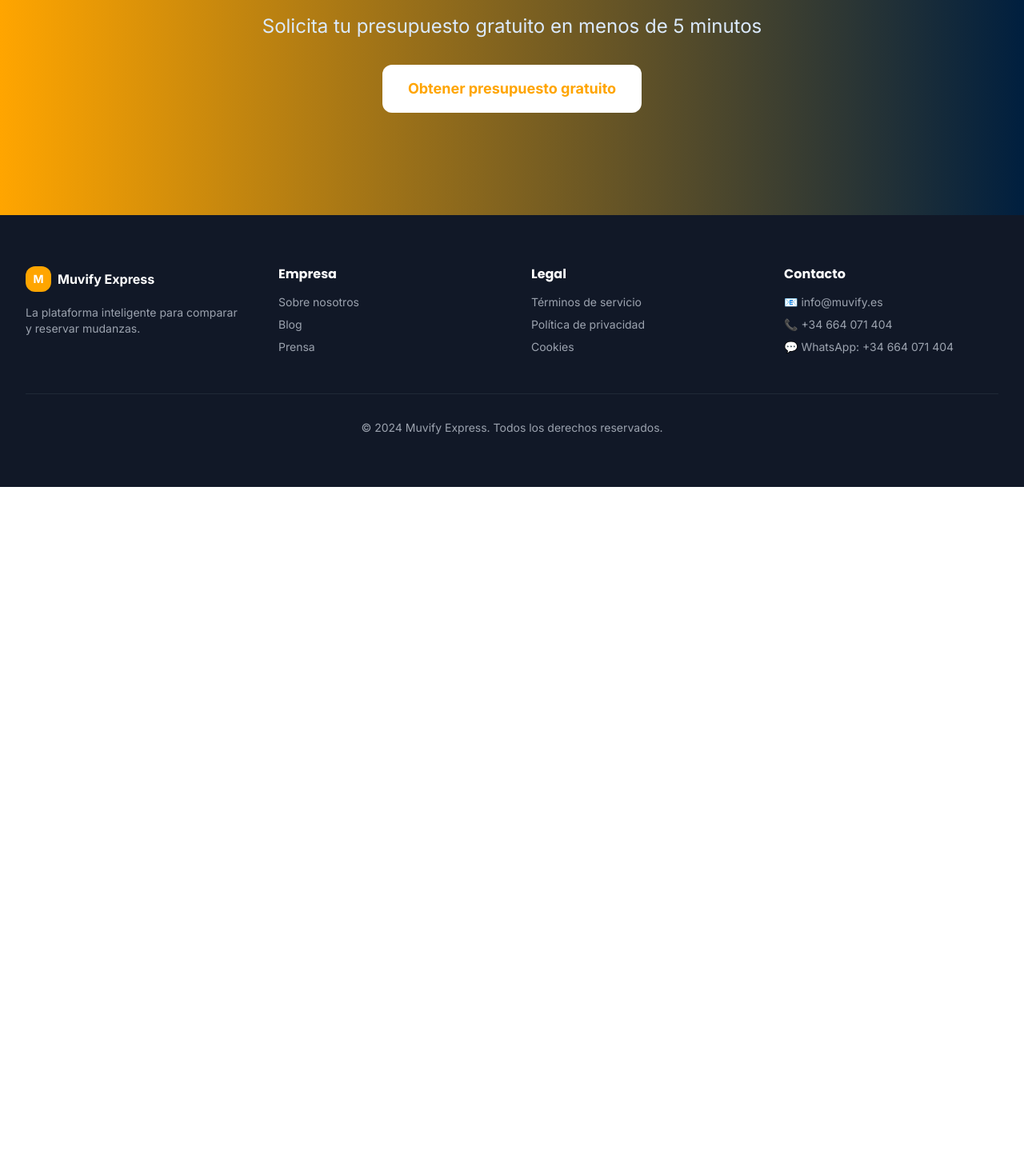
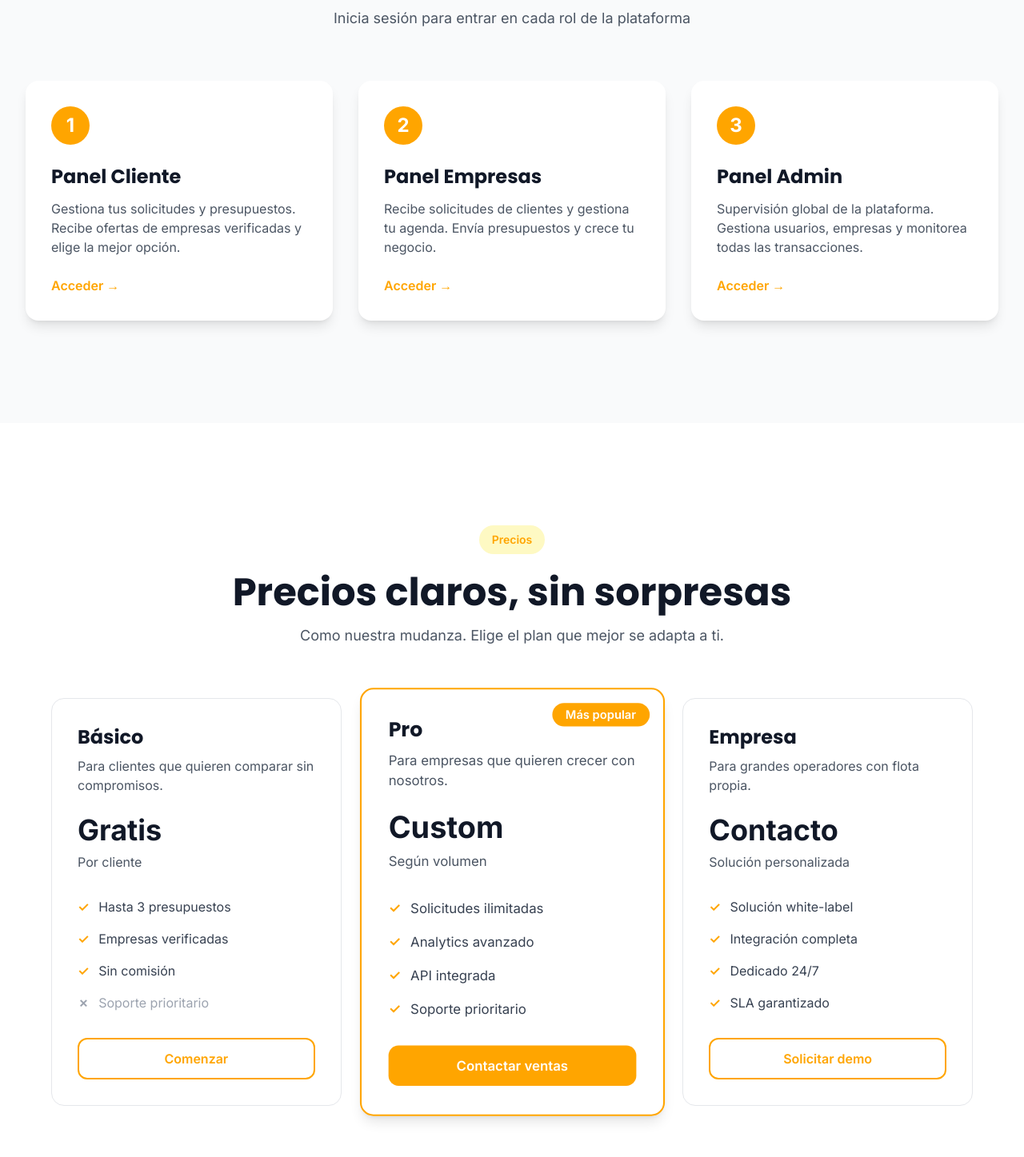
Before and after one commit to joiceburgos29-PNG/muvifyexpress, a Vue app: page / in a window 1280 px wide. Shown: the part 4423-5870 px from the top of the page at 80% size. Before the commit the page ends 5032 px from the top, so only its background shows below. Built offline with nearby package versions, Linux system fonts and the light colour scheme.

Commit message:
feat: add access panels and pricing sections to Home page
Co-authored-by: joiceburgos29-PNG <307513468+joiceburgos29-PNG@users.noreply.github.com>

```diff
--- a/src/views/Home.vue
+++ b/src/views/Home.vue
@@ -396,6 +396,191 @@
       </div>
     </section>
 
+    <!-- Access Panels Section -->
+    <section class="py-20 md:py-32 bg-gray-50">
+      <div class="max-w-7xl mx-auto px-4 sm:px-6 lg:px-8">
+        <div class="text-center mb-16">
+          <h2 class="text-4xl md:text-5xl font-bold text-gray-900 mb-4">
+            Accede a los paneles
+          </h2>
+          <p class="text-lg text-gray-600">
+            Inicia sesión para entrar en cada rol de la plataforma
+          </p>
+        </div>
+
+        <div class="grid grid-cols-1 md:grid-cols-3 gap-8">
+          <!-- Panel Cliente -->
+          <router-link to="/client-login" class="group">
+            <div class="bg-white rounded-xl shadow-lg hover:shadow-2xl transition transform hover:-translate-y-2 p-8 h-full cursor-pointer">
+              <div class="w-12 h-12 bg-primary text-white rounded-full flex items-center justify-center text-2xl font-bold mb-6 group-hover:scale-110 transition">
+                1
+              </div>
+              <h3 class="text-2xl font-bold text-gray-900 mb-3">Panel Cliente</h3>
+              <p class="text-gray-600">
+                Gestiona tus solicitudes y presupuestos. Recibe ofertas de empresas verificadas y elige la mejor opción.
+              </p>
+              <div class="mt-6 text-primary font-semibold group-hover:translate-x-2 transition inline-flex items-center gap-2">
+                Acceder →
+              </div>
+            </div>
+          </router-link>
+
+          <!-- Panel Empresas -->
+          <router-link to="/company-login" class="group">
+            <div class="bg-white rounded-xl shadow-lg hover:shadow-2xl transition transform hover:-translate-y-2 p-8 h-full cursor-pointer">
+              <div class="w-12 h-12 bg-primary text-white rounded-full flex items-center justify-center text-2xl font-bold mb-6 group-hover:scale-110 transition">
+                2
+              </div>
+              <h3 class="text-2xl font-bold text-gray-900 mb-3">Panel Empresas</h3>
+              <p class="text-gray-600">
+                Recibe solicitudes de clientes y gestiona tu agenda. Envía presupuestos y crece tu negocio.
+              </p>
+              <div class="mt-6 text-primary font-semibold group-hover:translate-x-2 transition inline-flex items-center gap-2">
+                Acceder →
+              </div>
+            </div>
+          </router-link>
+
+          <!-- Panel Admin -->
+          <router-link to="/admin-dashboard" class="group">
+            <div class="bg-white rounded-xl shadow-lg hover:shadow-2xl transition transform hover:-translate-y-2 p-8 h-full cursor-pointer">
+              <div class="w-12 h-12 bg-primary text-white rounded-full flex items-center justify-center text-2xl font-bold mb-6 group-hover:scale-110 transition">
+                3
+              </div>
+              <h3 class="text-2xl font-bold text-gray-900 mb-3">Panel Admin</h3>
+              <p class="text-gray-600">
+                Supervisión global de la plataforma. Gestiona usuarios, empresas y monitorea todas las transacciones.
+              </p>
+              <div class="mt-6 text-primary font-semibold group-hover:translate-x-2 transition inline-flex items-center gap-2">
+                Acceder →
+              </div>
+            </div>
+          </router-link>
+        </div>
+      </div>
+    </section>
+
+    <!-- Pricing Section -->
+    <section class="py-20 md:py-32 bg-white">
+      <div class="max-w-7xl mx-auto px-4 sm:px-6 lg:px-8">
+        <div class="text-center mb-16">
+          <div class="inline-block px-4 py-2 bg-yellow-100 rounded-full text-primary font-semibold text-sm mb-6">
+            Precios
+          </div>
+          <h2 class="text-4xl md:text-5xl font-bold text-gray-900 mb-4">
+            Precios claros, sin sorpresas
+          </h2>
+          <p class="text-lg text-gray-600">
+            Como nuestra mudanza. Elige el plan que mejor se adapta a ti.
+          </p>
+        </div>
+
+        <div class="grid grid-cols-1 md:grid-cols-3 gap-8 max-w-6xl mx-auto">
+          <!-- Básico Plan -->
+          <div class="rounded-xl border border-gray-200 p-8 hover:border-primary transition">
+            <h3 class="text-2xl font-bold text-gray-900 mb-2">Básico</h3>
+            <p class="text-gray-600 mb-6 h-12">
+              Para clientes que quieren comparar sin compromisos.
+            </p>
+            <div class="mb-8">
+              <p class="text-4xl font-bold text-gray-900 mb-2">Gratis</p>
+              <p class="text-gray-600">Por cliente</p>
+            </div>
+            <ul class="space-y-4 mb-8">
+              <li class="flex items-center gap-3 text-gray-700">
+                <span class="text-primary font-bold">✓</span>
+                Hasta 3 presupuestos
+              </li>
+              <li class="flex items-center gap-3 text-gray-700">
+                <span class="text-primary font-bold">✓</span>
+                Empresas verificadas
+              </li>
+              <li class="flex items-center gap-3 text-gray-700">
+                <span class="text-primary font-bold">✓</span>
+                Sin comisión
+              </li>
+              <li class="flex items-center gap-3 text-gray-400">
+                <span class="font-bold">✗</span>
+                Soporte prioritario
+              </li>
+            </ul>
+            <button class="w-full px-6 py-3 border-2 border-primary text-primary rounded-lg font-semibold hover:bg-yellow-50 transition">
+              Comenzar
+            </button>
+          </div>
+
+          <!-- Pro Plan -->
+          <div class="rounded-xl border-2 border-primary bg-gradient-to-b from-primary-50 to-white p-8 relative transform md:scale-105 shadow-lg">
+            <div class="absolute top-4 right-4 bg-primary text-white px-4 py-1 rounded-full text-sm font-semibold">
+              Más popular
+            </div>
+            <h3 class="text-2xl font-bold text-gray-900 mb-2">Pro</h3>
+            <p class="text-gray-600 mb-6 h-12">
+              Para empresas que quieren crecer con nosotros.
+            </p>
+            <div class="mb-8">
+              <p class="text-4xl font-bold text-gray-900 mb-2">Custom</p>
+              <p class="text-gray-600">Según volumen</p>
+            </div>
+            <ul class="space-y-4 mb-8">
+              <li class="flex items-center gap-3 text-gray-700">
+                <span class="text-primary font-bold">✓</span>
+                Solicitudes ilimitadas
+              </li>
+              <li class="flex items-center gap-3 text-gray-700">
+                <span class="text-primary font-bold">✓</span>
+                Analytics avanzado
+              </li>
+              <li class="flex items-center gap-3 text-gray-700">
+                <span class="text-primary font-bold">✓</span>
+                API integrada
+              </li>
+              <li class="flex items-center gap-3 text-gray-700">
+                <span class="text-primary font-bold">✓</span>
+                Soporte prioritario
+              </li>
+            </ul>
+            <button class="w-full px-6 py-3 bg-primary text-white rounded-lg font-semibold hover:bg-primary-dark transition">
+              Contactar ventas
+            </button>
+          </div>
+
+          <!-- Empresa Plan -->
+          <div class="rounded-xl border border-gray-200 p-8 hover:border-primary transition">
+            <h3 class="text-2xl font-bold text-gray-900 mb-2">Empresa</h3>
+            <p class="text-gray-600 mb-6 h-12">
+              Para grandes operadores con flota propia.
+            </p>
+            <div class="mb-8">
+              <p class="text-4xl font-bold text-gray-900 mb-2">Contacto</p>
+              <p class="text-gray-600">Solución personalizada</p>
+            </div>
+            <ul class="space-y-4 mb-8">
+              <li class="flex items-center gap-3 text-gray-700">
+                <span class="text-primary font-bold">✓</span>
+                Solución white-label
+              </li>
+              <li class="flex items-center gap-3 text-gray-700">
+                <span class="text-primary font-bold">✓</span>
+                Integración completa
+              </li>
+              <li class="flex items-center gap-3 text-gray-700">
+                <span class="text-primary font-bold">✓</span>
+                Dedicado 24/7
+              </li>
+              <li class="flex items-center gap-3 text-gray-700">
+                <span class="text-primary font-bold">✓</span>
+                SLA garantizado
+              </li>
+            </ul>
+            <button class="w-full px-6 py-3 border-2 border-primary text-primary rounded-lg font-semibold hover:bg-yellow-50 transition">
+              Solicitar demo
+            </button>
+          </div>
+        </div>
+      </div>
+    </section>
+
     <!-- CTA Section -->
     <section class="py-20 md:py-32 bg-gradient-to-r from-primary to-primary-dark text-white">
       <div class="max-w-7xl mx-auto px-4 sm:px-6 lg:px-8 text-center">
```
